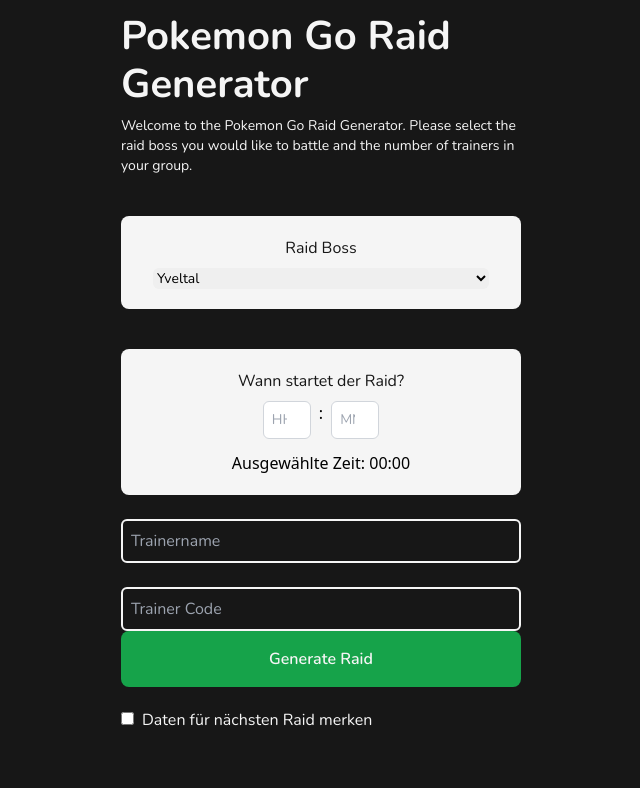
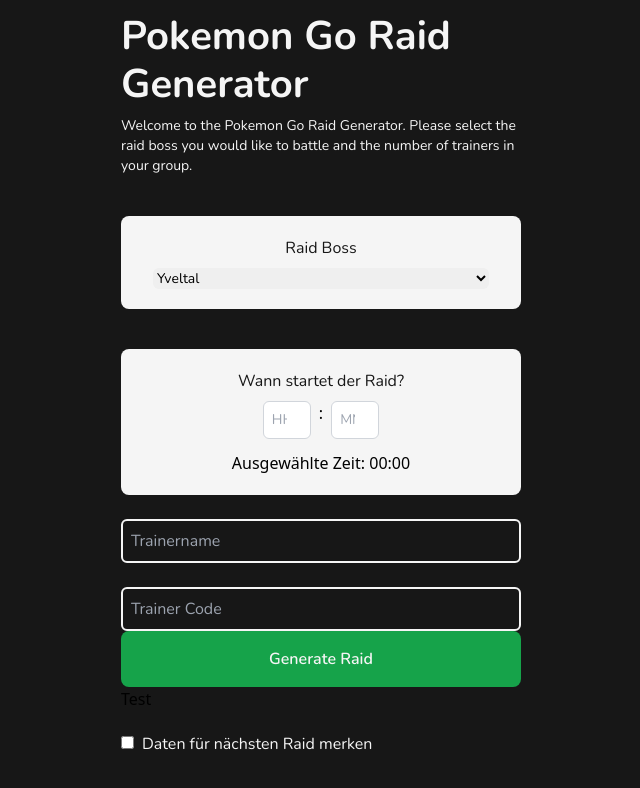
Before and after one commit to fvrxn/pogoraid-website, a Next.js app: page / in a window 1280 px wide. Shown: the top 788 px of the page, without its empty margins (319-959 px from the left). Built offline with nearby package versions, Linux system fonts and the light colour scheme.

Commit message:
added generatetemplate function

```diff
--- a/app/page.tsx
+++ b/app/page.tsx
@@ -15,9 +15,12 @@
 
 export default function Home() {
 
+  // variables
   var unmount = true;
   var availableData = false;
+  var raidTemplate = '';
 
+  // states
   const [raidBoss, setRaidBoss] = useState('');
   const [time, setTime] = useState('');
   const [trainer, setTrainer] = useState('');
@@ -55,6 +58,7 @@
   }, []);
 
 
+  // function to update the checkbox)
   function updateCheckBox() {
     // if user unchecks the checkbox, clear the local storage
     if (rememberMe) {
@@ -68,6 +72,29 @@
       localStorage.setItem('trainerCode', trainerCode);
       setRememberMe(true);
     }
+  }
+
+  // function to generate the raid template
+  function generateTemplate() {
+    // todo -> check if null
+
+    if (raidBoss) {
+      const { label, boss } = JSON.parse(raidBoss);
+      raidTemplate = raidTemplate + `${label} - ${boss} \n`;
+      raidTemplate = raidTemplate + `🕞 Startzeit: ${time} \n`;
+      raidTemplate = raidTemplate + `\n`;
+      raidTemplate = raidTemplate + `1️⃣\n`;
+      raidTemplate = raidTemplate + `2️⃣\n`;
+      raidTemplate = raidTemplate + `3️⃣\n`;
+      raidTemplate = raidTemplate + `4️⃣\n`;
+      raidTemplate = raidTemplate + `5️⃣\n`;
+      raidTemplate = raidTemplate + `\n`;
+      raidTemplate = raidTemplate + `Host: ${trainer} \n`;
+      raidTemplate = raidTemplate + `ID: ${trainerCode} \n`;
+
+      console.log(raidTemplate);
+    }
+
   }
 
   return (
@@ -86,7 +113,8 @@
         <InputField type="trainercode" placeholder="Trainer Code" changeValue={(event) => setTrainerCode(event.target.value)} value={trainerCode} />
 
 
-        <Button linkTo="/result" text="Generate Raid" />
+        <Button linkTo="" text="Generate Raid" onClick={generateTemplate()}/>
+        <p onClick={() => {generateTemplate()}}>Test</p>
         <CheckBox placeholder="Daten für nächsten Raid merken" state={rememberMe} setState={updateCheckBox} />
 
       </div>
```
